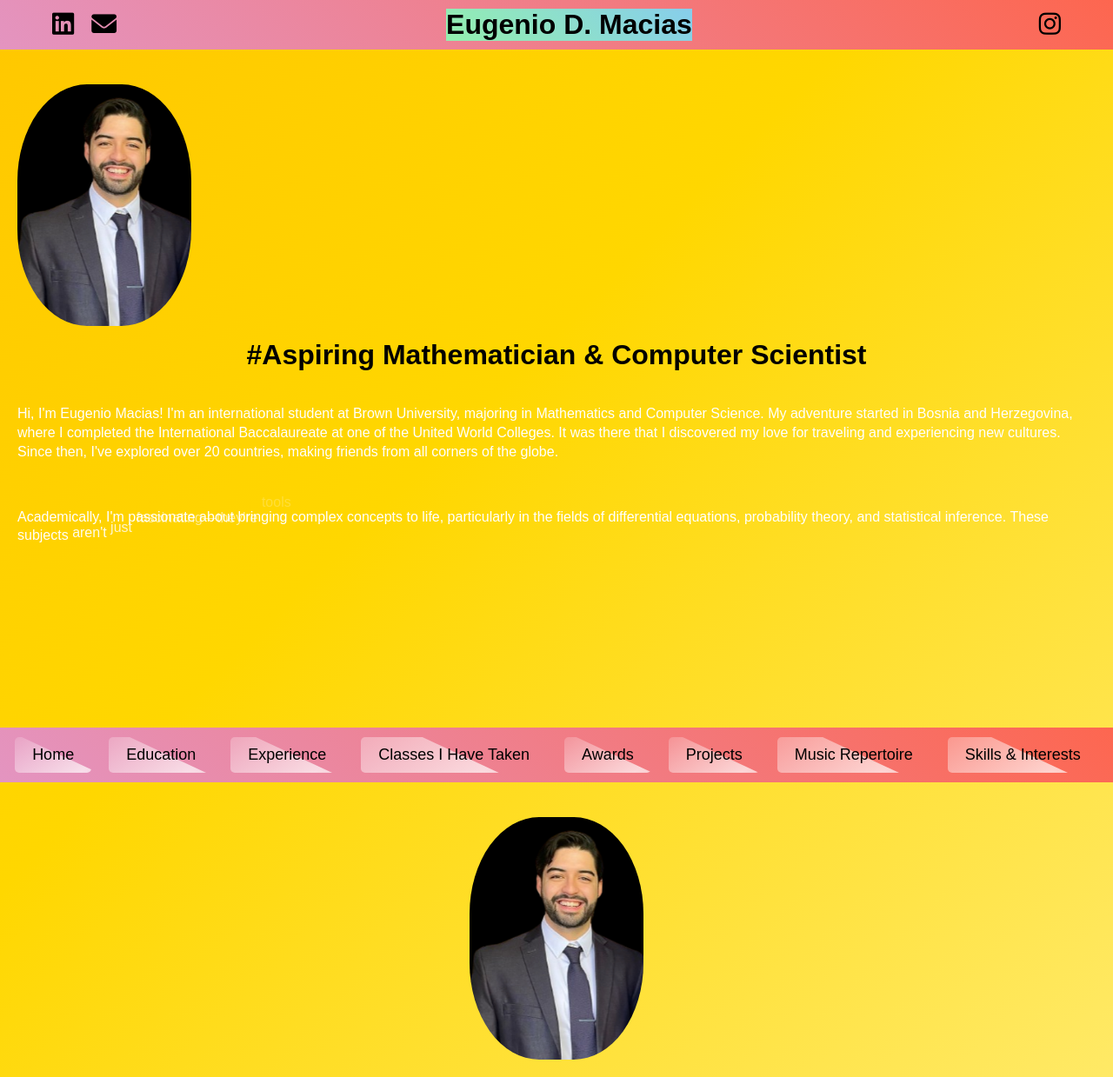
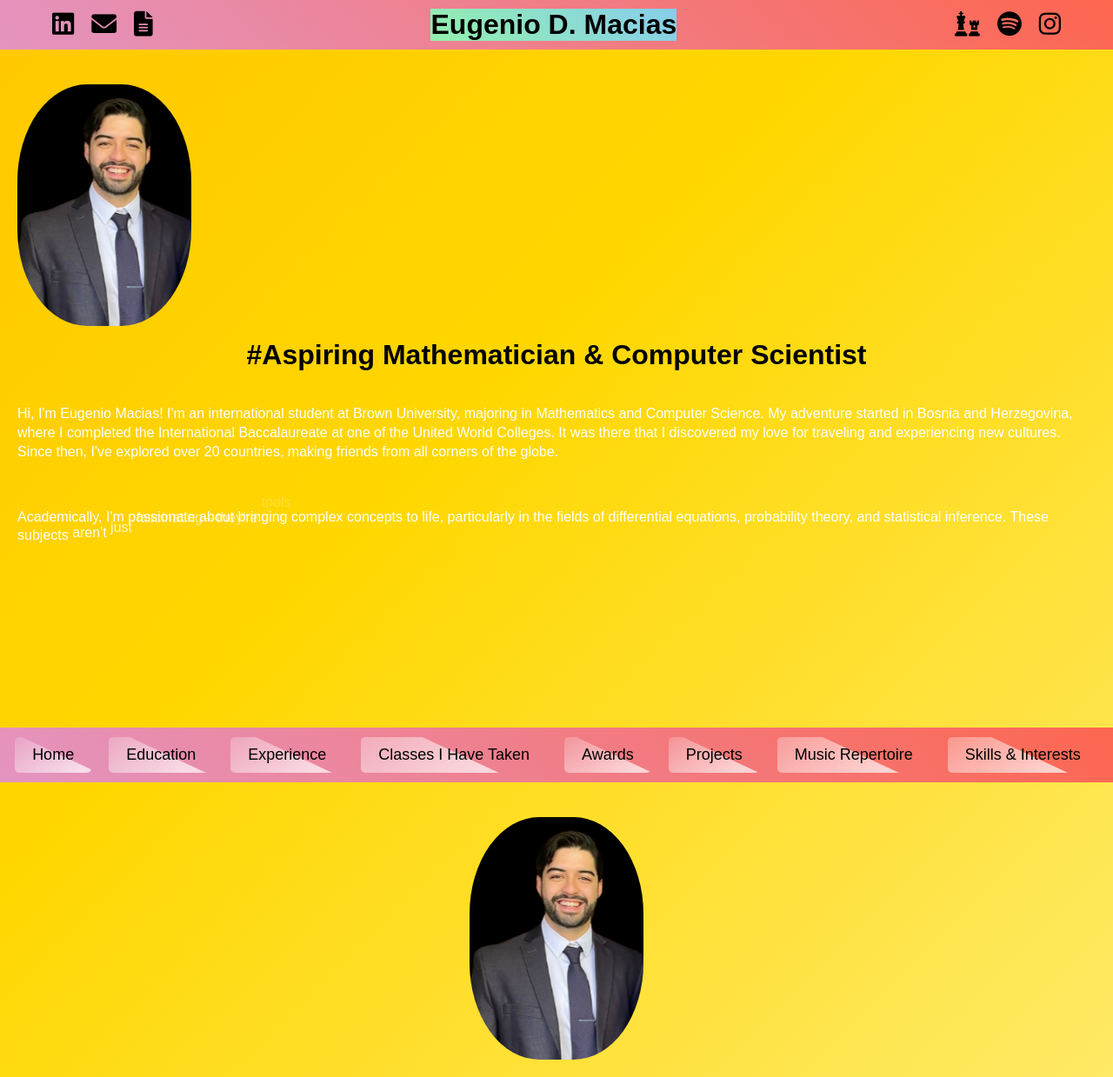
Before and after one commit to xXElGenio0203Xx/eugenio-macias.github.io, a Jekyll site: the page built from index.md, in a window 1280 px wide. Shown: the whole page at 87% size. Built offline with Jekyll 4.4.1, drawn with Linux system fonts in a browser that asks for light colours; some web fonts are replaced.

Commit message:
Update default.html

```diff
--- a/_layouts/default.html
+++ b/_layouts/default.html
@@ -13,21 +13,19 @@
     <div class="header-links-left">
       <a href="https://www.linkedin.com/in/eugenio-macias/" target="_blank" title="LinkedIn"><i class="fab fa-linkedin"></i></a>
       <a href="mailto:eugenio_macias_orozco@brown.edu" target="_blank" title="Email"><i class="fas fa-envelope"></i></a>
-      <a href="assets/files/resume.pdf" target="_blank" title="Resume><i class="fas fa-file-alt"></i></a>
+      <a href="assets/files/resume.pdf" target="_blank" title="Resume"><i class="fas fa-file-alt"></i></a>
     </div>
     <h1>{{ site.title }}</h1>
     <div class="header-links-right">
-      <a href="https://www.chess.com/member/eugenio_macias" target="_blank" title="Chess.com><i class="fas fa-chess"></i></a>
-      <a href="https://open.spotify.com/user/eugenio.d.macias?si=3eaebf1bfa0e4e51" target="_blank" title="Spotify><i class="fab fa-spotify"></i></a>
+      <a href="https://www.chess.com/member/eugenio_macias" target="_blank" title="Chess.com"><i class="fas fa-chess"></i></a>
+      <a href="https://open.spotify.com/user/eugenio.d.macias?si=3eaebf1bfa0e4e51" target="_blank" title="Spotify"><i class="fab fa-spotify"></i></a>
       <a href="https://www.instagram.com/eugenio_macias/" target="_blank" title="Instagram"><i class="fab fa-instagram"></i></a>
     </div>
   </header>
   <main id="content">
     {{ content }}
-    {% if page.title == "Home" %}
-    <img src="/assets/images/gportfolio_profile_picture.png" alt="Profile Picture" class="profile-pic">
+    <img src="/assets/images/gportfolio_profile_picture.png" alt="Profile Picture" class="profile-pic center">
     <div id="math-symbols-container"></div>
-    {% endif %}
   </main>
   <footer>
     <ul>
```
